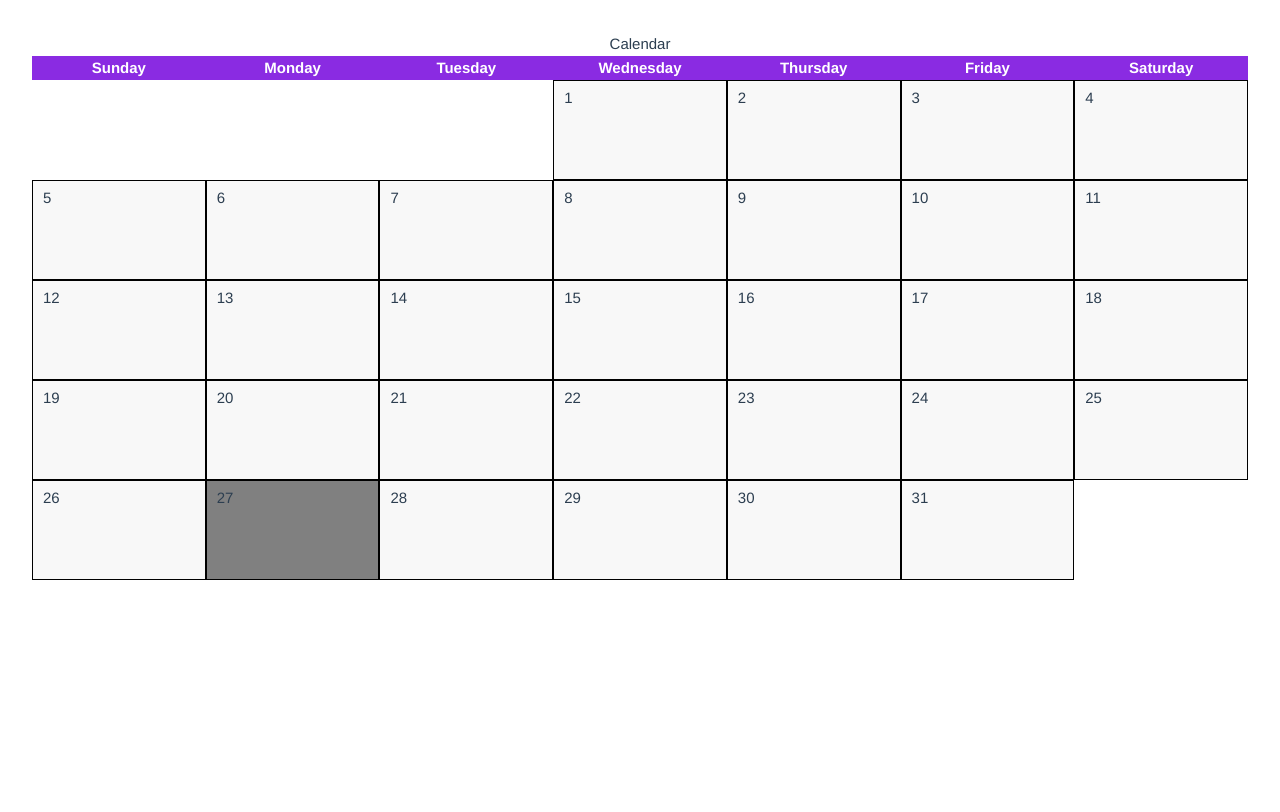
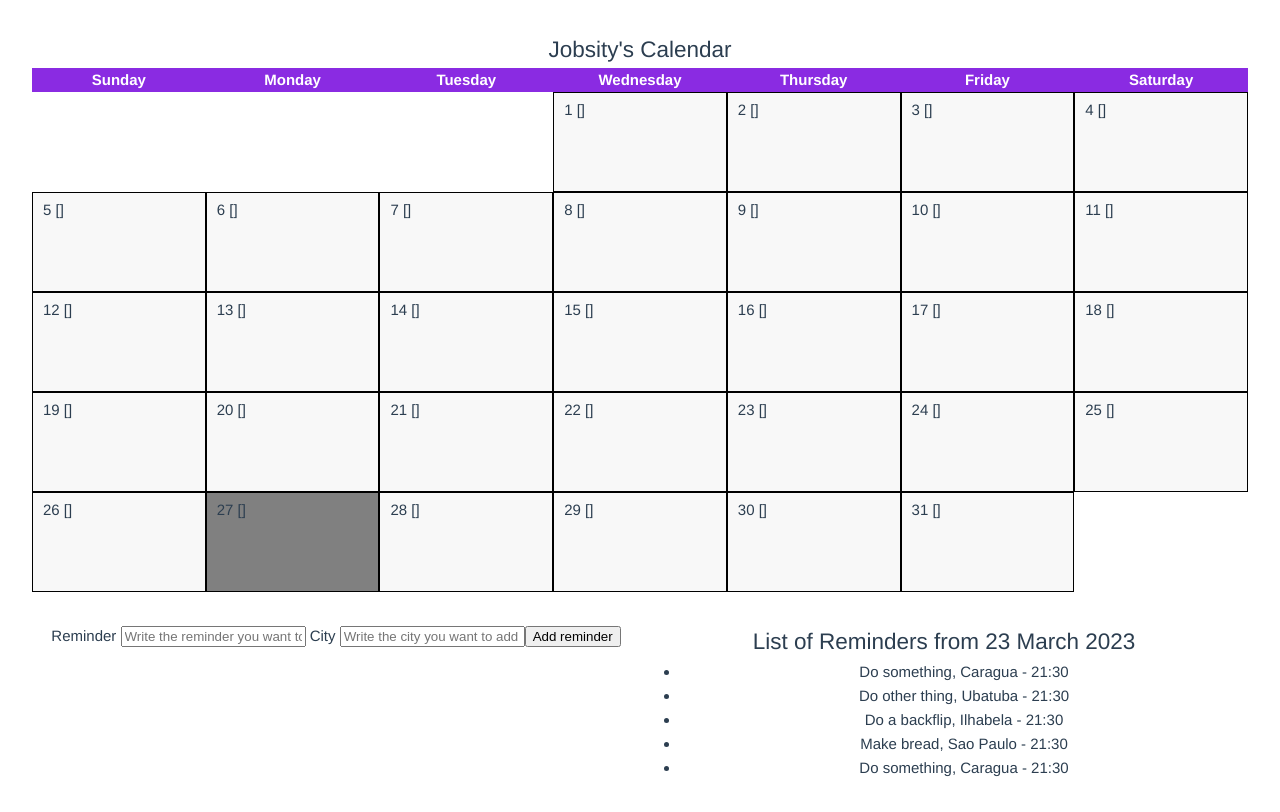
Before and after one commit to gabrielgomeso/vue-frontend-challenge, a Vue app: page / in a window 1280 px wide. Built offline with nearby package versions, Linux system fonts and the light colour scheme.

Commit message:
refact: create components for each functionality

```diff
--- a/src/App.vue
+++ b/src/App.vue
@@ -1,89 +1,29 @@
 <template>
-  <div>
-    Calendar
-        <div class="week-days">
-          <p>Sunday</p>
-          <p>Monday</p>
-          <p>Tuesday</p>
-          <p>Wednesday</p>
-          <p>Thursday</p>
-          <p>Friday</p>
-          <p>Saturday</p>
-          <CalendarDay
-            v-for="(days, index) in totalDays"
-            :key="days"
-            :class="{ 'current-day': isCurrentDay(days) }"
-            :style="{ gridColumnStart: index === 0 ? startDayColumn : 'auto' }"
-          >
-              {{  days  }}
-          </CalendarDay>
-        </div>
-  </div>
+  <CalendarBody />
+  <section class="calendar-actions">
+    <ReminderForm />
+    <RemindersList />
+  </section>
+
 </template>
 
 <script>
 import { defineComponent } from 'vue';
-import CalendarDay from './components/CalendarDay.vue';
+import CalendarBody from './components/CalendarBody.vue';
+import ReminderForm from './components/ReminderForm.vue';
+import RemindersList from './components/RemindersList.vue';
 
 export default defineComponent({
   name: 'App',
   components: {
-    CalendarDay,
-  },
-  data() {
-    return {
-      totalDays: 0,
-      currentDate: new Date(),
-    };
-  },
-  methods: {
-    getDays(year, month) {
-      return new Date(year, month, 0).getDate();
-    },
-    isCurrentDay(days) {
-      if (this.currentDate.getDate() === days) {
-        return true;
-      }
-      return false;
-    },
-  },
-  computed: {
-    startDayColumn() {
-      const firstDayOfWeek = new Date(this.currentYear, this.currentMonth, 1).getDay();
-      return firstDayOfWeek + 1; // Add 1 to make it 1-indexed for grid-column-start
-    },
-    currentMonth() {
-      return this.currentDate.getMonth();
-    },
-    currentYear() {
-      return this.currentDate.getFullYear();
-    },
-  },
-  beforeMount() {
-    console.log(this.currentMonth);
-    console.log(this.currentYear);
-    this.totalDays = this.getDays(2023, 3);
+    CalendarBody,
+    ReminderForm,
+    RemindersList,
   },
 });
 </script>
 
 <style>
-.week-days {
-  display: grid;
-  grid-template-columns: repeat(7, 1fr);
-  grid-template-rows: auto;
-}
-
-.week-days p {
-  font-weight: 800;
-  color: white;
-  background-color: blueviolet;
-}
-
-.current-day {
-  background-color: gray;
-}
-
 #app {
   font-family: Avenir, Helvetica, Arial, sans-serif;
   -webkit-font-smoothing: antialiased;
@@ -92,4 +32,10 @@ export default defineComponent({
   color: #2c3e50;
   margin-top: 60px;
 }
+
+.calendar-actions {
+  margin-top: 2rem;
+  display: grid;
+  grid-template-columns: 1fr 1fr;
+}
 </style>
--- /dev/null
+++ b/src/components/CalendarBody.vue
@@ -0,0 +1,139 @@
+<template>
+  <section class="calendar-body">
+    <h1 class="calendar-body__title">
+      Jobsity's Calendar
+    </h1>
+    <div class="calendar-body__main">
+      <span class="calendar-body__main--week-days">Sunday</span>
+      <span class="calendar-body__main--week-days">Monday</span>
+      <span class="calendar-body__main--week-days">Tuesday</span>
+      <span class="calendar-body__main--week-days">Wednesday</span>
+      <span class="calendar-body__main--week-days">Thursday</span>
+      <span class="calendar-body__main--week-days">Friday</span>
+      <span class="calendar-body__main--week-days">Saturday</span>
+
+      <CalendarDay
+        v-for="(days, index) in totalDays"
+        :key="days"
+        :class="{ 'current-day': isCurrentDay(days) }"
+        :style="{ gridColumnStart: index === 0 ? startDayColumn : 'auto' }"
+        @click="selectDate(selectedMonth, days, selectedYear)"
+        :reminders="sortReminders(selectedMonth, days, selectedYear)"
+      >
+          {{  days  }}
+      </CalendarDay>
+    </div>
+  </section>
+</template>
+
+<script>
+import { defineComponent } from 'vue';
+import CalendarDay from './CalendarDay.vue';
+
+export default defineComponent({
+  name: 'CalendarBody',
+  components: {
+    CalendarDay,
+  },
+  data() {
+    return {
+      totalDays: 0,
+      currentDate: new Date(),
+      selectedMonth: 0,
+      selectedYear: 0,
+      selectedDay: 0,
+      isReminderOpen: false,
+      reminders: [],
+      reminderText: '',
+      reminderCity: '',
+      reminderColor: 'red',
+    };
+  },
+  methods: {
+    getDays(year, month) {
+      return new Date(year, month, 0).getDate();
+    },
+    isCurrentDay(days) {
+      if (this.currentDate.getDate() === days) {
+        return true;
+      }
+      return false;
+    },
+    selectDate(selectedMonth, day, selectedYear) {
+      console.log(selectedMonth, day, selectedYear);
+      this.selectedDay = day;
+      this.isReminderOpen = true;
+    },
+    addReminder() {
+      let newReminder = {
+        date: new Date(this.selectedYear, this.selectedMonth, this.selectedDay),
+        reminder: this.reminderText,
+        city: this.reminderCity,
+        color: this.reminderColor
+      };
+
+      console.log(newReminder.date);
+
+      this.reminders.push(newReminder);
+    },
+    sortReminders(selectedMonth, day, selectedYear) {
+      let reminderDate = new Date(selectedYear, selectedMonth, day);
+      console.log(reminderDate);
+      const filteredReminders = this.reminders.filter((reminder) => reminder.date === reminderDate);
+      return filteredReminders;
+    }
+  },
+  computed: {
+    startDayColumn() {
+      const firstDayOfWeek = new Date(this.currentYear, this.currentMonth, 1).getDay();
+      return firstDayOfWeek + 1; // Add 1 to make it 1-indexed for grid-column-start
+    },
+    currentMonth() {
+      return this.currentDate.getMonth();
+    },
+    currentYear() {
+      return this.currentDate.getFullYear();
+    }
+  },
+  beforeMount() {
+    this.selectedMonth = this.currentMonth;
+    this.selectedYear = this.currentYear;
+    this.totalDays = this.getDays(2023, 3);
+  },
+});
+</script>
+
+<style>
+.calendar-body__main {
+  display: grid;
+  grid-template-columns: repeat(7, 1fr);
+  grid-template-rows: auto;
+}
+
+.calendar-body__main--week-days {
+  font-weight: 800;
+  color: white;
+  background-color: blueviolet;
+}
+
+.current-day {
+  background-color: gray;
+}
+
+.calendar-reminder {
+  display: flex;
+  flex-direction: column;
+  width: 400px;
+  align-items: center;
+  justify-content: center;
+}
+
+#app {
+  font-family: Avenir, Helvetica, Arial, sans-serif;
+  -webkit-font-smoothing: antialiased;
+  -moz-osx-font-smoothing: grayscale;
+  text-align: center;
+  color: #2c3e50;
+  margin-top: 60px;
+}
+</style>
--- a/src/components/CalendarDay.vue
+++ b/src/components/CalendarDay.vue
@@ -2,6 +2,7 @@
   <div class="calendar-day">
     <span class="calendar-day--number">
       <slot></slot>
+      {{  reminders }}
     </span>
   </div>
 </template>
@@ -11,6 +12,7 @@ import { defineComponent } from 'vue';
 
 export default defineComponent({
   name: 'CalendarDay',
+  props: ['reminders'],
 });
 </script>
 <style>
--- /dev/null
+++ b/src/components/ReminderForm.vue
@@ -0,0 +1,43 @@
+<template>
+  <div class="reminder-form">
+    <label for="reminder">
+      Reminder
+      <input type="text" name="reminder" v-model="reminderText" placeholder="Write the reminder you want to add." maxlength="30">
+    </label>
+
+    <label for="city">
+      City
+      <input type="text" name="city" v-model="reminderCity" placeholder="Write the city you want to add a reminder for.">
+    </label>
+
+    <button type="button" @click="addReminder()">Add reminder</button>
+  </div>
+</template>
+
+<script>
+import { defineComponent } from 'vue';
+
+export default defineComponent({
+  name: 'ReminderForm',
+  data() {
+    return {
+      reminderText: '',
+      reminderCity: '',
+      reminderColor: 'red',
+    };
+  },
+  methods: {
+    addReminder() {
+      let newReminder = {
+        date: new Date(this.selectedYear, this.selectedMonth, this.selectedDay),
+        reminder: this.reminderText,
+        city: this.reminderCity,
+        color: this.reminderColor
+      };
+
+      this.reminders.push(newReminder);
+      console.log(this.reminders.length);
+    },
+  }
+});
+</script>
--- /dev/null
+++ b/src/components/RemindersList.vue
@@ -0,0 +1,20 @@
+<template>
+  <div class="reminder-list">
+    <h2>List of Reminders from 23 March 2023</h2>
+    <ul>
+      <li>Do something, Caragua - 21:30</li>
+      <li>Do other thing, Ubatuba - 21:30</li>
+      <li>Do a backflip, Ilhabela - 21:30</li>
+      <li>Make bread, Sao Paulo - 21:30</li>
+      <li>Do something, Caragua - 21:30</li>
+    </ul>
+  </div>
+</template>
+
+<script>
+import { defineComponent } from 'vue';
+
+export default defineComponent({
+  name: 'ReminderList',
+});
+</script>
```
